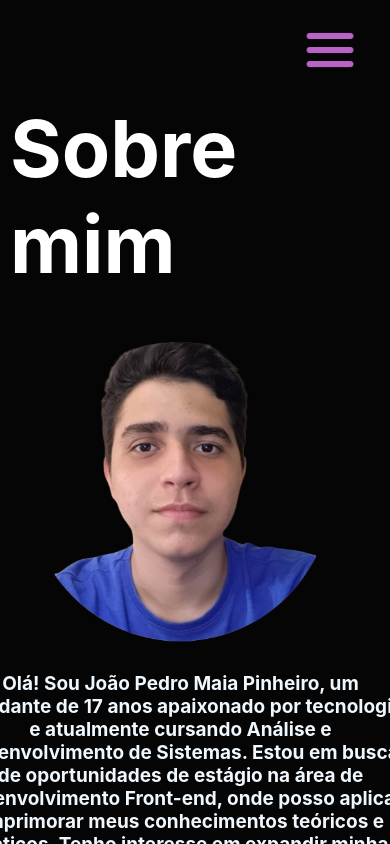
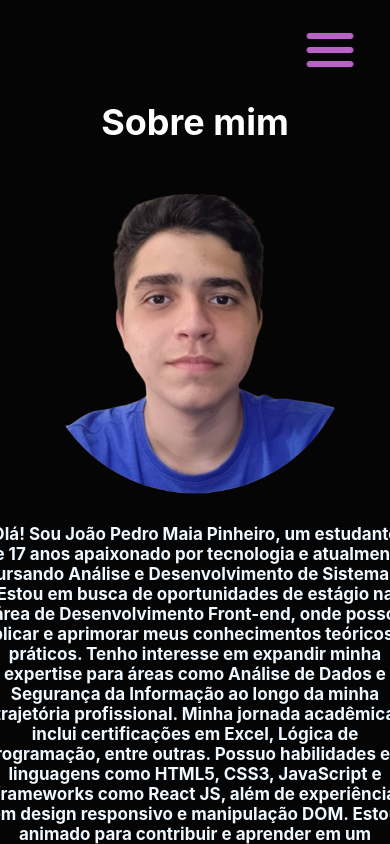
Before and after one commit to JoaoPedro006/About-me, a React (Create React App) app: page /Certificacoes in a window 390 px wide. Shown: the top 844 px of the page. Built offline with nearby package versions, Linux system fonts and the light colour scheme.

Commit message:
meu proj atualizado

```diff
--- a/src/components/ComponentCertificacoes/ComponentCertificacoes.module.css
+++ b/src/components/ComponentCertificacoes/ComponentCertificacoes.module.css
@@ -232,11 +232,19 @@
   }
 
   .body{
-    width: 90%;
-    padding-left: 10px;
+    width: 100%;
   }
 
   .geral {
     background-color: rgba(1, 1, 1, 0);
   }
+
+  .frase h1{
+    font-size: 36px;
+  }
+
+  .bio h4{
+    font-size: 17px;
+    padding-inline: 10px;
+  }
 }
--- a/src/components/Container/Container.module.css
+++ b/src/components/Container/Container.module.css
@@ -282,4 +282,8 @@
   .parte2 div h3 {
     font-size: 19px;
   }
+
+  .opcoes{
+    margin-top: -90px;
+  }
 }
--- a/src/components/HeaderResponsivo/index.js
+++ b/src/components/HeaderResponsivo/index.js
@@ -28,16 +28,16 @@ function HeaderResponsivo() {
           >
             <ul>
               <li className="box">
-                <a className="li-a" href="http://localhost:3000/Home">Home</a>
+                <a className="li-a" href="/Home">Home</a>
               </li>
               <li className="box">
-                <a className="li-a" href="http://localhost:3000/Certificacoes">Sobre</a>
+                <a className="li-a" href="/Certificacoes">Sobre</a>
               </li>
               <li className="box">
-                <a className="li-a" href="http://localhost:3000/Projetos">Projetos</a>
+                <a className="li-a" href="/Projetos">Projetos</a>
               </li>
               <li className="box">
-                <a className="li-a" href="http://localhost:3000/Habilidades">Habilidades</a>
+                <a className="li-a" href="/Habilidades">Habilidades</a>
               </li>
               <li className="box">
                 <a className="li-a" href="https://www.linkedin.com/in/jo%C3%A3o-pedro-maia-pinheiro-23532a269/">Perfil Linkedin</a>
--- a/src/components/PagDiferentes/PagDiferentes.module.css
+++ b/src/components/PagDiferentes/PagDiferentes.module.css
@@ -172,6 +172,13 @@ body {
 }
 
 @media (max-width: 665px) {
+
+  .projetos{
+    height: 230px;
+    background-color: aqua;
+    margin-block: 70px;
+  }
+
   .texto div {
     width: 96%;
     height: 140px;
@@ -189,4 +196,9 @@ body {
   .textoChave h2 {
     font-size: 50px;
   }
+
+  .textoChave{
+    font-size: 28px;
+    padding-left: 20px;
+  }
 }
--- a/src/pages/Home/Habilidades/Habilidades.module.css
+++ b/src/pages/Home/Habilidades/Habilidades.module.css
@@ -178,4 +178,19 @@ img {
   .textoChave {
     font-size: 23px;
   }
+
+  .box{
+    width: 100px;
+    height: 100px;
+  }
+
+  .Borda{
+    width: 100%;
+    height: 100%;
+    min-width: 100px;
+  }
+
+  img{
+    width: 70px;
+  }
 }
```
Also changed, not shown: package.json (+7 -1 lines), 1 other file (tests, documents, lock files or other folders).
